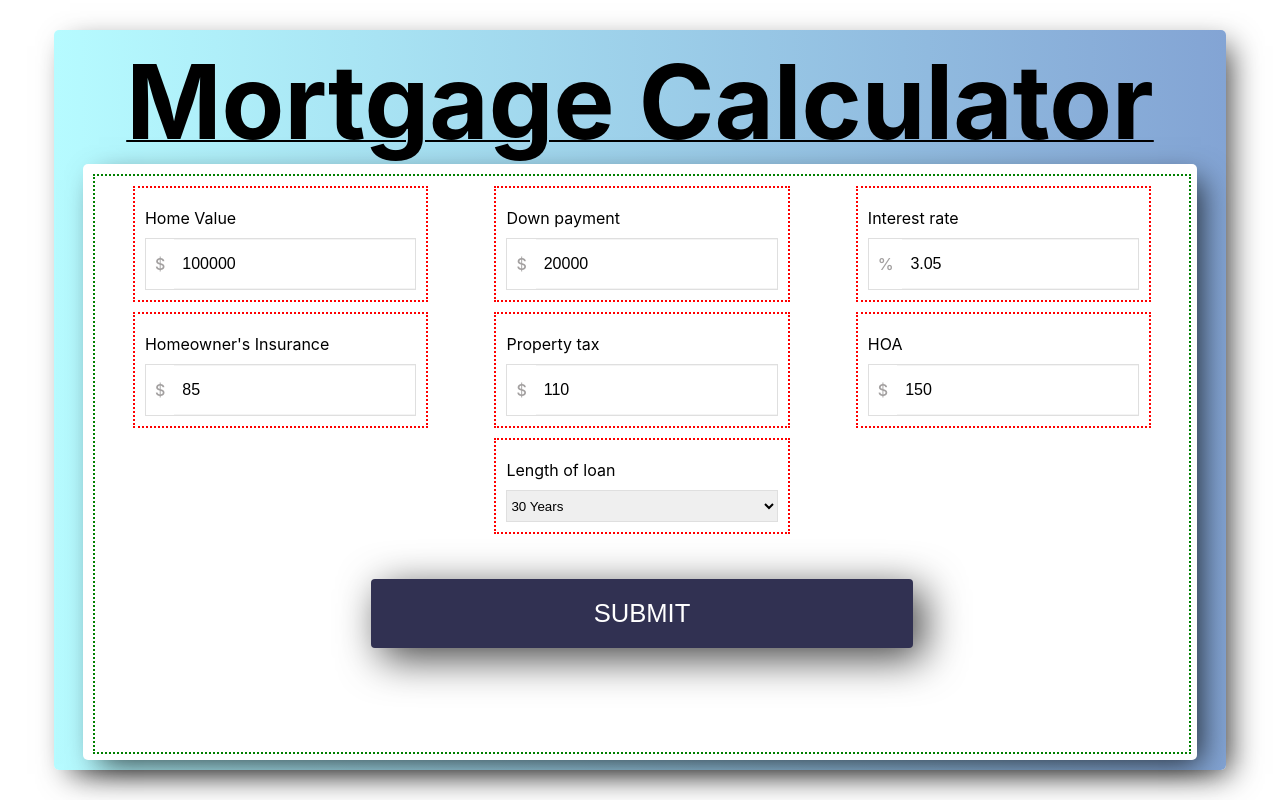
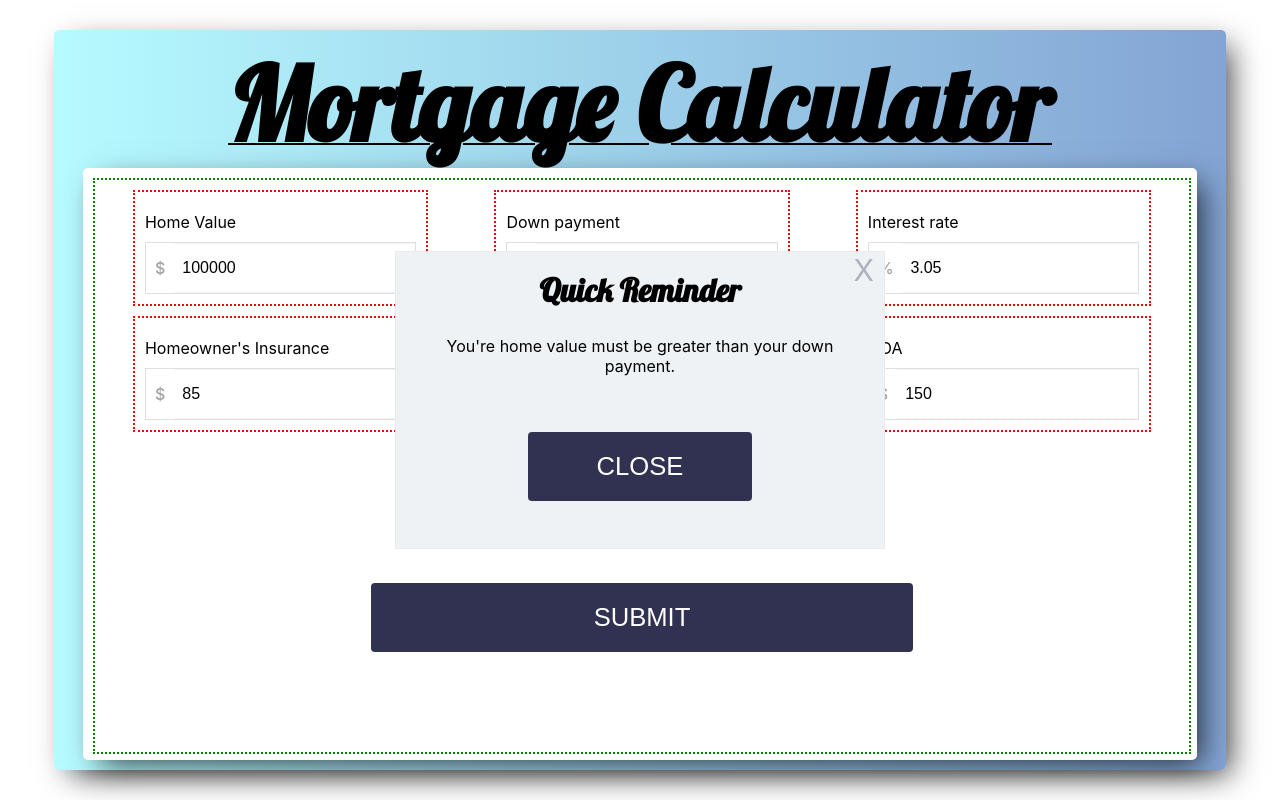
Before and after one commit to MarleeG/MortgageCalculator, a React (Create React App) app in the folder client/: page / in a window 1280 px wide. Both pictures are taken after a click on the button "SUBMIT". Built offline with nearby package versions, Linux system fonts and the light colour scheme.

Commit message:
added close functionality to modal

```diff
--- a/client/src/Home/Home.js
+++ b/client/src/Home/Home.js
@@ -9,14 +9,18 @@ const Base = () => {
   const [modalData, modalDataHandler] = useState({});
 
   const toggleModal = (bool, data) => {
-    log(`bool: ${bool}`);
-    log(data);
+    showModalHandler(bool);
+    if (bool) {
+      // showModalHandler(bool);
+      modalDataHandler(data);
+      log(`bool: ${bool}`);
+      log(data);
+    } else {
+      log("close MODAL");
+      showModalHandler(false);
 
-    if (bool) {
-      showModalHandler(bool);
-      modalDataHandler(data);
-    } else {
-      showModalHandler(true);
+      // log(`bool: ${bool}`);
+      log(data);
     }
   };
 
@@ -25,7 +29,7 @@ const Base = () => {
   return (
     <div className="home__container">
       <div className="home__main center">
-        <h1 className="home__header">Mortgage Calculator</h1>
+        <h1 className="home__header font-lobster">Mortgage Calculator</h1>
         <div className="container__home-fields">
           {/* {showModal && } */}
 
@@ -33,7 +37,12 @@ const Base = () => {
         </div>
       </div>
 
-      <Modal show={showModal} modalInfo={modalData} classes="center" />
+      <Modal
+        show={showModal}
+        modalInfo={modalData}
+        classes="center"
+        toggleModal={toggleModal}
+      />
     </div>
   );
 };
--- a/client/src/Home/components/Fields.js
+++ b/client/src/Home/components/Fields.js
@@ -22,20 +22,9 @@ const Fields = (props) => {
   const handleChange = (e) => {
     const { value, name } = e.target;
 
-    // 48-57 are number keycodes
-    // const isNumber = parseInt(currentKey);
-
-    const isNumber =
-      currentKeyCode === 48 ||
-      currentKeyCode === 49 ||
-      currentKeyCode === 50 ||
-      currentKeyCode === 51 ||
-      currentKeyCode === 52 ||
-      currentKeyCode === 53 ||
-      currentKeyCode === 54 ||
-      currentKeyCode === 55 ||
-      currentKeyCode === 56 ||
-      currentKeyCode === 57;
+    const isNumber = Number.isInteger(
+      parseInt(String.fromCharCode(currentKeyCode))
+    );
 
     const isBackspace = currentKeyCode === 8;
     const isDash = currentKeyCode === 173;
@@ -170,15 +159,24 @@ const Fields = (props) => {
     const downPaymentValueInputted = inputValues[1].val;
 
     if (homeValueInputted < downPaymentValueInputted) {
-      // alert("Enter a lower down payment- Add Modal");
 
       log("DOWN PAYMENT IS LARGER THAN HOME VALUE");
       showModalStatusHandler(true);
-      modalDataHandler({ ...modalData, title: "Quick Reminder", msg: "You're home value must be greater than your down payment." });
+      modalDataHandler({
+        ...modalData,
+        title: "Quick Reminder!",
+        msg: "You're home value must be greater than or equal to your down payment.",
+      });
       // props.toggleModal(showModalStatus, modalData);
 
       // props.toggleModal(true, {title: 'hello'});
-
+    }else{
+      showModalStatusHandler(true);
+      modalDataHandler({
+        ...modalData,
+        title: "Quick Reminder",
+        msg: "You're home value must be greater than your down payment.",
+      });
     }
   };
 
@@ -202,11 +200,6 @@ const Fields = (props) => {
     const monthDurationOfLoan = parseFloat(getLoanLength()) * 12;
 
     const rate = parseFloat(interestRate) / 100;
-
-    // log("Month loan duration: ", monthDurationOfLoan);
-
-    // log("principal loan amount: ", principalLoanAmount);
-    // log("rate: ", rate);
 
     // formula
     // M = P[r(1+r)^n/((1+r)^n)-1)]
@@ -234,6 +227,9 @@ const Fields = (props) => {
     const monthlyPayment =
       principalAndInterest + hoa + propertyTax + homeownersInsurance;
 
+
+
+      // props.toggleModal(true, {modalInfo: {title: 'Estimated Mortgage', msg: 'Message here'}});
     // log("monthly payment: ", monthlyPayment);
   };
 
@@ -242,8 +238,7 @@ const Fields = (props) => {
 
     log(`modalData.title:: ${modalData.title}`);
 
-
-    if(showModalStatus && modalData.title){
+    if (showModalStatus && modalData.title) {
       props.toggleModal(showModalStatus, modalData);
     }
 
@@ -255,7 +250,6 @@ const Fields = (props) => {
     //   props.toggleModal(true, modalData);
 
     // }
-
   }, [modalData, showModalStatus]);
 
   return (
--- a/client/src/UIElements/Button.css
+++ b/client/src/UIElements/Button.css
@@ -1,10 +1,15 @@
-button{
+button {
   width: 50%;
   margin: 40px auto;
-    background-color:  #313152;
+  background-color: #313152;
   border: none;
   font-size: 2vw;
   color: white;
   padding: 20px;
   border-radius: 4px;
 }
+
+.modal__btn:active {
+  background-color:
+  #222239 ;
+}
--- a/client/src/UIElements/Button.js
+++ b/client/src/UIElements/Button.js
@@ -1,7 +1,13 @@
 import React, { useState, useEffect } from "react";
 
 import "./Button.css";
+const log = console.log;
 const Button = (props) => {
+  const { type, text, animate, classes, handleCloseModal } = props;
+
+  if (typeof animate === "boolean") {
+    log(props);
+  }
   const [buttonClasses, updateButtonClasses] = useState(
     "button box-shadow animate__animated"
   );
@@ -10,21 +16,40 @@ const Button = (props) => {
     let currentClasses = buttonClasses;
     currentClasses = currentClasses + " animate__shakeX";
     updateButtonClasses(currentClasses);
+
+    if (typeof animate === "boolean") {
+      if (animate || animate === undefined) {
+        updateButtonClasses(currentClasses);
+      }else{
+        removeAnimation();
+      }
+    }
   };
 
   const removeAnimation = () => {
+    // if (typeof animate === "boolean" || animate === undefined) {
+    //   if (animate) {
+    //     updateButtonClasses("button box-shadow animate__animated");
+    //   }
+    // }
+
     updateButtonClasses("button box-shadow animate__animated");
   };
 
-  useEffect(() => {},[])
+  useEffect(() => {}, []);
   return (
     <button
-      type={props.type}
-      className={buttonClasses}
+      type={type}
+      className={buttonClasses && ` ${classes}`}
       onMouseEnter={() => addAnimation()}
       onMouseLeave={() => removeAnimation()}
+      onClick={() => {
+        if (handleCloseModal) {
+          handleCloseModal(false, {});
+        }
+      }}
     >
-      {props.text}
+      {text}
     </button>
   );
 };
--- a/client/src/UIElements/Input.js
+++ b/client/src/UIElements/Input.js
@@ -2,20 +2,16 @@ import React, { Fragment } from "react";
 
 import "./Input.css";
 
-// const log = console.log;
 const Input = (props) => {
   const inputStyles = {
     width: "100%",
     height: "2.5vw",
-    // border: "1px solid black",
-    // borderRadius: "3px",
   };
 
   return (
     <Fragment>
       <div className="input__container">
         <label>{props.for}</label>
-        {/* <span>$</span> */}
         {props.tag === "input" ? (
           <span className="unit-input">
             <span className="unit-input__prepend">{props.sign}</span>
--- a/client/src/UIElements/Modal.css
+++ b/client/src/UIElements/Modal.css
@@ -17,11 +17,13 @@
 
 span.modal_exit-x{
     position: absolute;
+    font-size: 30px;
     top:0;
-    right: 0;
+    right: 10px;
 
     /* margin: 15px; */
-    padding: 10px;
+    /* padding: 10px; */
+    /* padding */
 
     font-weight: 400;
 
@@ -32,5 +34,8 @@ span.modal_exit-x{
 
 span.modal_exit-x:hover{
     color:  #d63920;
+}
 
+span.modal_exit-x:active{
+    color:  #222239
 }
--- a/client/src/UIElements/Modal.js
+++ b/client/src/UIElements/Modal.js
@@ -4,27 +4,38 @@ import { CSSTransition } from "react-transition-group";
 import Button from "./Button";
 // import Backdrop from "./Backdrop";
 
-
 import "./Modal.css";
 
 const log = console.log;
 const ModalOverlay = (props) => {
+  // log('Props');
+  // log(props);
   const {
     classes,
     modalInfo: { title, msg },
   } = props;
+
   useEffect(() => {}, [props.show, title]);
 
   const content = (
     <div className={`modal__container ${classes}`}>
-      <span className="modal_exit-x">X</span>
-      {title && <h1 className="modal__header">{title}</h1>}
+      <span
+        className="modal_exit-x"
+        onClick={() => props.toggleModal(false, {})}
+      >
+        X
+      </span>
+      {title && <h1 className="modal__header font-lobster">{title}</h1>}
 
       {msg && <p>{msg}</p>}
 
-      <Button text="CLOSE" type="text" />
-
-      {/* I am the Modal */}
+      <Button
+        text="CLOSE"
+        type="text"
+        handleCloseModal={props.toggleModal}
+        animate={false}
+        classes="modal__btn"
+      />
     </div>
   );
 
@@ -32,7 +43,6 @@ const ModalOverlay = (props) => {
 };
 
 const Modal = (props) => {
-  log(props);
   return (
     <Fragment>
       {props.show && (
--- a/client/src/index.css
+++ b/client/src/index.css
@@ -1,3 +1,6 @@
+@import url('https://fonts.googleapis.com/css2?family=Lobster&display=swap');
+
+
 body {
   margin: 0;
   font-family: -apple-system, BlinkMacSystemFont, "Segoe UI", "Roboto", "Oxygen",
@@ -55,3 +58,7 @@ body {
   flex-basis: 100%;
   height: 0;
 }
+
+.font-lobster{
+  font-family: 'Lobster', cursive;
+}
```
Also changed, not shown: 1 other file (tests, documents, lock files or other folders). Lines whose indentation alone changed are shown as unchanged.
